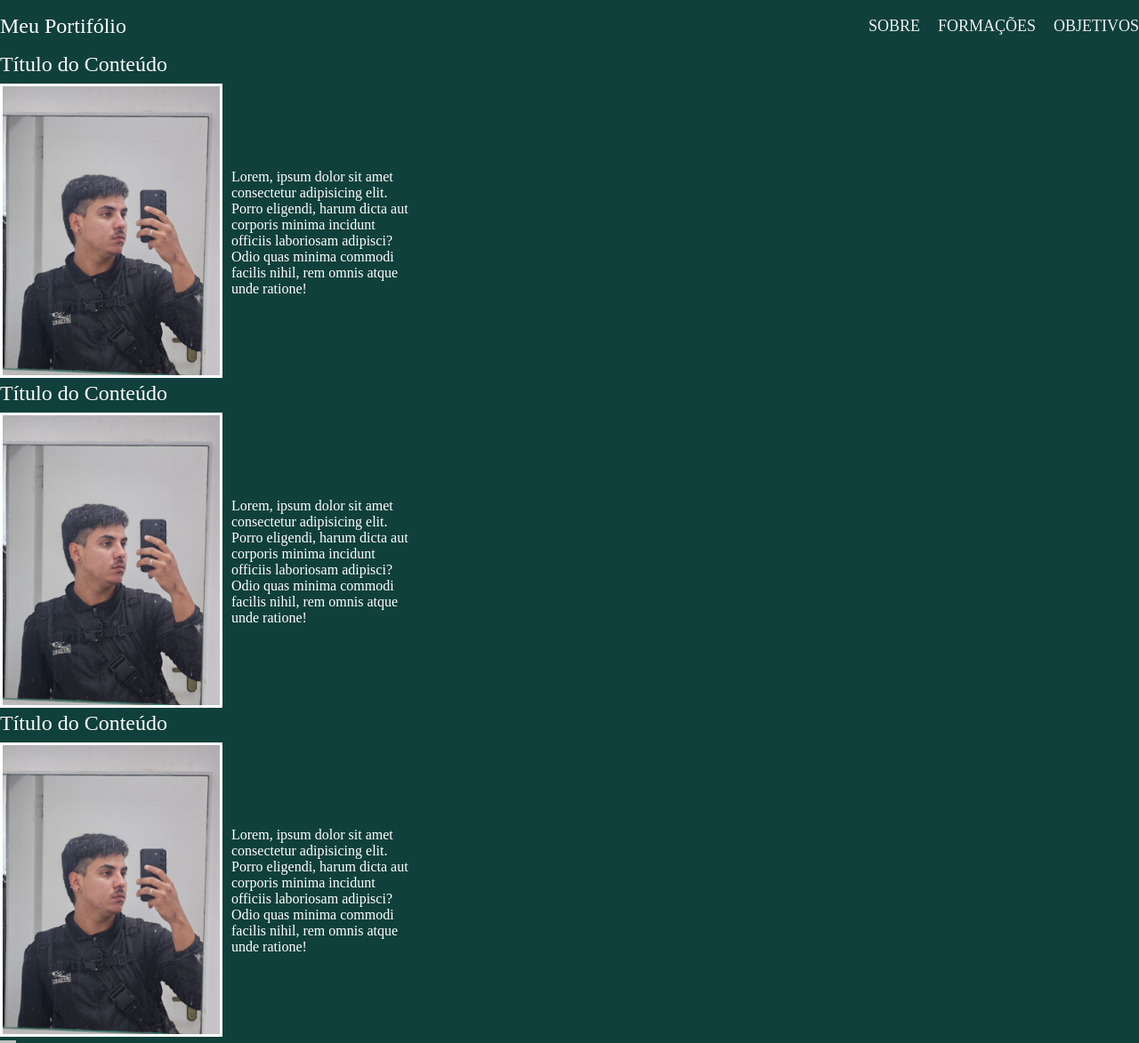
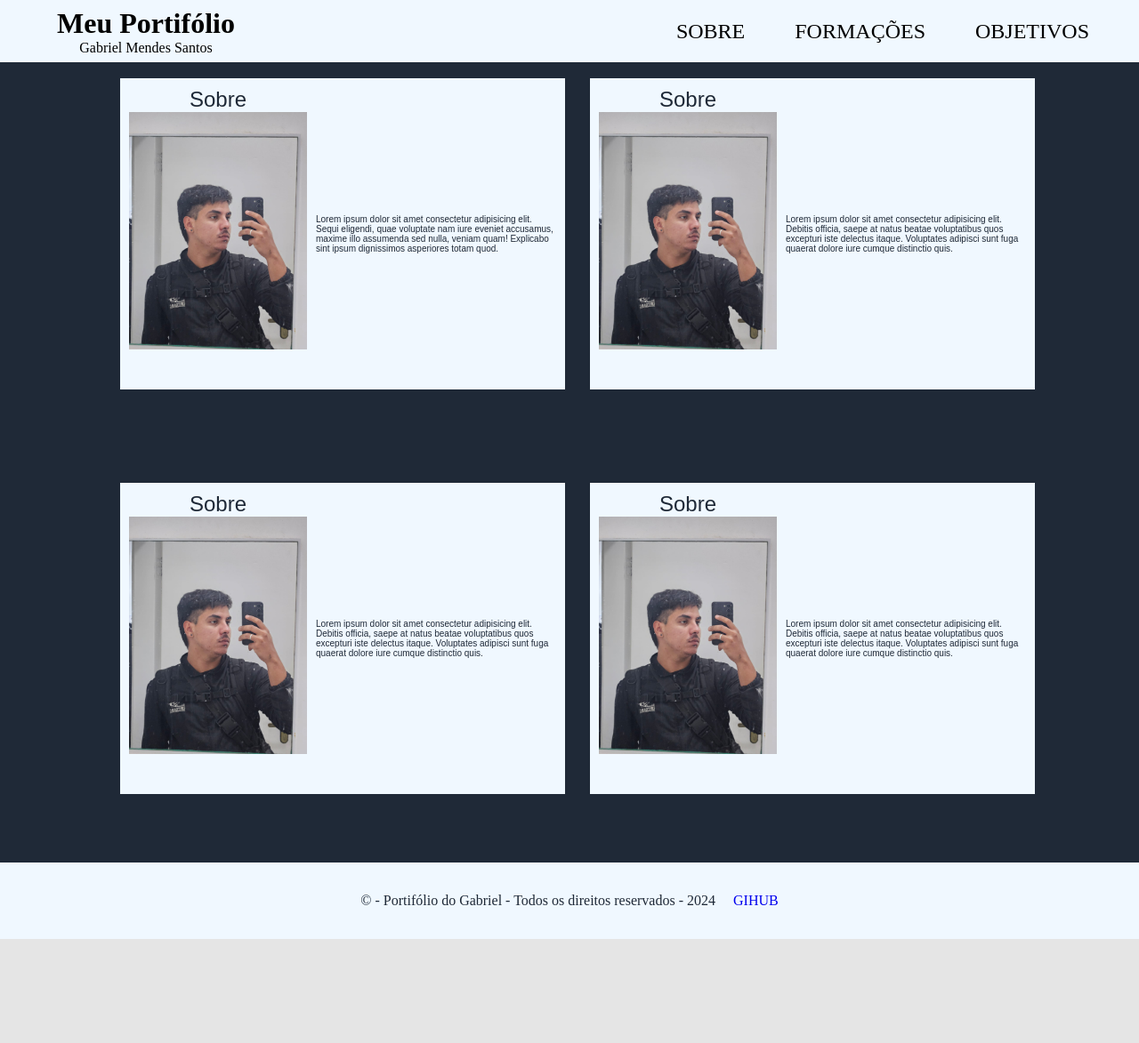
Before and after one commit to gabrieMS21/site_portifolio, a plain HTML site: page index.html in a window 1280 px wide. Shown: the top 1173 px of the page at 89% size. After the commit the page ends 1056 px from the top, so only its background shows below. Drawn offline with Linux system fonts and the light colour scheme; a web font is replaced by a local one.

Commit message:
skeleton-ok

```diff
--- a/index.html
+++ b/index.html
@@ -4,15 +4,22 @@
 <head>
     <meta charset="UTF-8">
     <meta name="viewport" content="width=device-width, initial-scale=1.0">
+    <link rel="preconnect" href="https://fonts.googleapis.com">
+    <link rel="preconnect" href="https://fonts.gstatic.com" crossorigin>
+    <link href="https://fonts.googleapis.com/css2?family=Bungee&family=Rationale&family=Roboto&display=swap"
+        rel="stylesheet">
     <link rel="stylesheet" href="style.css">
     <title>Portifólio</title>
 </head>
 
 <body>
-
     <header>
+        <div class="container-header">
             <div class="container">
+                <span>
                     <h2>Meu Portifólio</h2>
+                    <h3>Gabriel Mendes Santos</h3>
+                </span>
                 <nav>
                     <ul>
                         <li><a href="#">SOBRE</a></li>
@@ -21,54 +28,68 @@
                     </ul>
                 </nav>
             </div>
+        </div>
     </header>
 
     <main>
-        <section>
-            <div id="containers">
-                <div class="container1">
-
-                    <h2>Título do Conteúdo</h2>
-                    <div class="picture-and-text">
-                        <picture>
-                            <img src="./imagens/gabriel_perfil.jpeg" alt="Descrição da imagem">
-                        </picture>
-                        <p>Lorem, ipsum dolor sit amet consectetur adipisicing elit. Porro eligendi, harum dicta aut
-                            corporis minima incidunt officiis laboriosam adipisci? Odio quas minima commodi facilis
-                            nihil,
-                            rem omnis atque unde ratione!</p>
+        <div class="container-main">
+            <div id="sobre">
+                <div class="title-image">
+                    <h2>Sobre</h2>
+                    <img src="./imagens/gabriel_perfil.jpeg" alt="">
+                </div>
+                <div class="text">
+                    <p>Lorem ipsum dolor sit amet consectetur adipisicing elit. Sequi eligendi, quae voluptate nam iure
+                        eveniet accusamus, maxime illo assumenda sed nulla, veniam quam! Explicabo sint ipsum
+                        dignissimos asperiores totam quod.
+                    <p>
                 </div>
             </div>
-                <div class="container1">
-                    <h2>Título do Conteúdo</h2>
-                    <div class="picture-and-text">
-                        <picture>
-                            <img src="./imagens/gabriel_perfil.jpeg" alt="Descrição da imagem">
-                        </picture>
-                        <p>Lorem, ipsum dolor sit amet consectetur adipisicing elit. Porro eligendi, harum dicta aut
-                            corporis minima incidunt officiis laboriosam adipisci? Odio quas minima commodi facilis
-                            nihil,
-                            rem omnis atque unde ratione!</p>
+            <div id="sobre">
+                <div class="title-image">
+                    <h2>Sobre</h2>
+                    <img src="./imagens/gabriel_perfil.jpeg" alt="">
+                </div>
+                <div class="text">
+                    <p>Lorem ipsum dolor sit amet consectetur adipisicing elit. Debitis officia, saepe at natus beatae
+                        voluptatibus quos excepturi iste delectus itaque. Voluptates adipisci sunt fuga quaerat dolore
+                        iure
+                        cumque distinctio quis.</p>
                 </div>
             </div>
-                <div class="container1">
-                    <h2>Título do Conteúdo</h2>
-                    <div class="picture-and-text">
-                        <picture>
-                            <img src="./imagens/gabriel_perfil.jpeg" alt="Descrição da imagem">
-                        </picture>
-                        <p>Lorem, ipsum dolor sit amet consectetur adipisicing elit. Porro eligendi, harum dicta aut
-                            corporis minima incidunt officiis laboriosam adipisci? Odio quas minima commodi facilis
-                            nihil,
-                            rem omnis atque unde ratione!</p>
+            <div id="sobre">
+                <div class="title-image">
+                    <h2>Sobre</h2>
+                    <img src="./imagens/gabriel_perfil.jpeg" alt="">
+                </div>
+                <div class="text">
+                    <p>Lorem ipsum dolor sit amet consectetur adipisicing elit. Debitis officia, saepe at natus beatae
+                        voluptatibus quos excepturi iste delectus itaque. Voluptates adipisci sunt fuga quaerat dolore
+                        iure
+                        cumque distinctio quis.</p>
                 </div>
             </div>
-        </section>
+            <div id="sobre">
+                <div class="title-image">
+                    <h2>Sobre</h2>
+                    <img src="./imagens/gabriel_perfil.jpeg" alt="">
+                </div>
+                <div class="text">
+                    <p>Lorem ipsum dolor sit amet consectetur adipisicing elit. Debitis officia, saepe at natus beatae
+                        voluptatibus quos excepturi iste delectus itaque. Voluptates adipisci sunt fuga quaerat dolore
+                        iure
+                        cumque distinctio quis.</p>
+                </div>
+            </div>
+
     </main>
 
     <footer>
-        <div class="container3">
+        <div class="container-footer-main">
+            <div class="container-footer">
                 <p>&copy; - Portifólio do Gabriel - Todos os direitos reservados - 2024</p>
+                <a href="https://github.com/gabrieMS21" target="_blank">GIHUB</a>
+            </div>
         </div>
     </footer>
 </body>
--- a/style.css
+++ b/style.css
@@ -1,3 +1,4 @@
+/* Resetando configuração para manter padrão */
 * {
     margin: 0;
     padding: 0;
@@ -6,97 +7,223 @@
 
 }
 
+/* fontes externas */
+.bungee-regular {
+    font-family: "Bungee", serif;
+    font-weight: 400;
+    font-style: normal;
+}
+
+.roboto-regular {
+    font-family: "Roboto", serif;
+    font-weight: 400;
+    font-style: normal;
+}
+
+.rationale-regular {
+    font-family: "Rationale", sans-serif;
+    font-weight: 400;
+    font-style: normal;
+}
+
+/* Fim fontes externas */
+
+/* Estilização body */
+body {
+    background-color: #e5e5e5;
+    color: white;
+}
+
+/* Fim Body */
+
+/* Estilização do Header */
+
+header{
+    position: sticky;
+    top: 0;
+}
+
+.container-header {
+    display: flex;
+    background-color: aliceblue;
+    flex-direction: row;
+}
+
+.container>* {
+    font-family: rationale;
+}
+
+.container {
+    color: black;
+    display: flex;
+    align-items: center;
+    justify-content: space-between;
+    width: 1280px;
+    height: 70px;
+    margin: 0 auto;
+}
+
+.container span {
+    margin-left: 5%;
+    display: flex;
+    flex-direction: column;
+    align-items: center;
+    justify-content: center;
+}
+
+.container span h2 {
+    font-size: xx-large;
+    font-weight: 800;
+}
+
+h3:hover {
+    color: transparent;
+    transition: 0.6s;
+}
+
+h3:hover::after {
+    content: "Samuray_Dev";
+    position: absolute;
+    color: black;
+    translate: -140%;
+
+}
+
+.container span h3 {
+    font-size: medium;
+    font-weight: 500;
+}
 
 
-body {
-    background-color: #BFBFBF;
-    color: white;
+.container nav {
+    margin-right: 10%;
+}
+
+.container nav ul {
+    display: flex;
+    flex-direction: row;
+    gap: 10%;
+    list-style: none;
 
 
 }
 
-header {
-    display: flex;
-    padding: 16px 0;
-    background-color: #10403B;
-    color: white;
+.container li a {
+    padding: 8px;
+    font-size: x-large;
+    font-weight: 500;
+    text-decoration: none;
+    color: black;
+
 }
 
-.container {
-    display: inline;
+.container li a:hover {
+    background-color: #BFBFBF;
+    transition: 0.5s;
 }
 
-header nav li {
-    display: inline;
-    margin-left: 16px;
-    font-size: 18px;
+/* Fim da estilização do Header */
+
+
+
+
+
+
+/* Estilização do Main */
+
+
+
+main{
+    font-family: "Rationale", sans-serif;
+    font-size: 16px;
+    color: aliceblue;
+    color: #1f2937;
 }
 
-header nav li a {
-    color: #ecf0f1;
-    text-decoration: none;
-}
-
-
-header .container {
+.container-main{
     display: flex;
-    align-items: center;
-    justify-content: space-between;
-}
-
-
-/* Container parametros*/
-.container {
-    max-width: 1280px;
-    width: 100%;
+    justify-content: center;
+    flex-direction:row;
+    background-color: #1f2937;
     margin: 0 auto;
+    width: 1280px;
+    min-height: 900px;
+    gap: 10px;
+    flex-wrap: wrap;
 }
 
 
 
-#containers {
+
+.container-main #sobre{
+    display: flex;
+    background-color: aliceblue;
+    width: 500px;
+    height: 350px;
+    margin-left: 18px;
+    margin-top: 18px;
+}
+
+.container-main * img{
+    width: 200px;
+    height: auto;
+}
+.text p{
+    font-size: x-small;
+    flex-wrap: wrap;
+}
+
+.text{
+    margin: 0 10px;
+    display: flex;
+    align-items: center;
+}
+
+.title-image{
+    margin-top: 10px;
+    margin-left: 10px;
+    margin-bottom: 0px;
+    align-items: flex-start;
     display: flex;
     flex-direction: column;
-    max-width: 1280px;
-    width: 100%;
-    margin: 0 auto;
-    background-color: #CCF2C2;
+    align-items: center;
+}
+/* #sobre img{
+    width: 100px;
+} */
+
+
+
+/* Fim Estilização do Main */
+
+
+
+
+
+/* Estilização do footer */
+
+footer{
+    display: flex;
+    background-color: aliceblue;
 }
 
-.container1, .container2,.container3{
+.container-footer-main{
+    margin: 0 auto;
+}
+.container-footer{
     display: flex;
-    flex-direction: column; /* Empilha o título e o bloco de imagem/texto verticalmente */
-    background-color: #10403B;
-    width: 100%;
+    color: #1f2937;
+    display: flex;
+    width: auto;
+    min-height: 50px;
+    align-items: center;
+    justify-content: center;
+    gap: 20px;
+    margin: 18px;
 }
 
-.container1 h2 {
-    margin-bottom: 8px;
-    color: white;
+
+.container-footer a{
+    text-decoration: none;
 }
-
-.picture-and-text {
-    display: flex;
-    align-items: center; /* Alinha imagem e parágrafo verticalmente no centro */
-}
-
-.picture-and-text picture {
-    margin-right: 10px; /* Espaço entre a imagem e o texto */
-}
-
-.picture-and-text p {
-    width: 200px;
-    margin: 0;
-    color: white;
-}
-
-picture img {
-    width: 250px;
-    border: solid;
-}
-
-.container3{
-    padding: 18px;
-    margin-left: 18px;
-    margin-bottom: 0;
-}
+/* Fim Estilização do footer */
```
Lines whose indentation alone changed are shown as unchanged.
